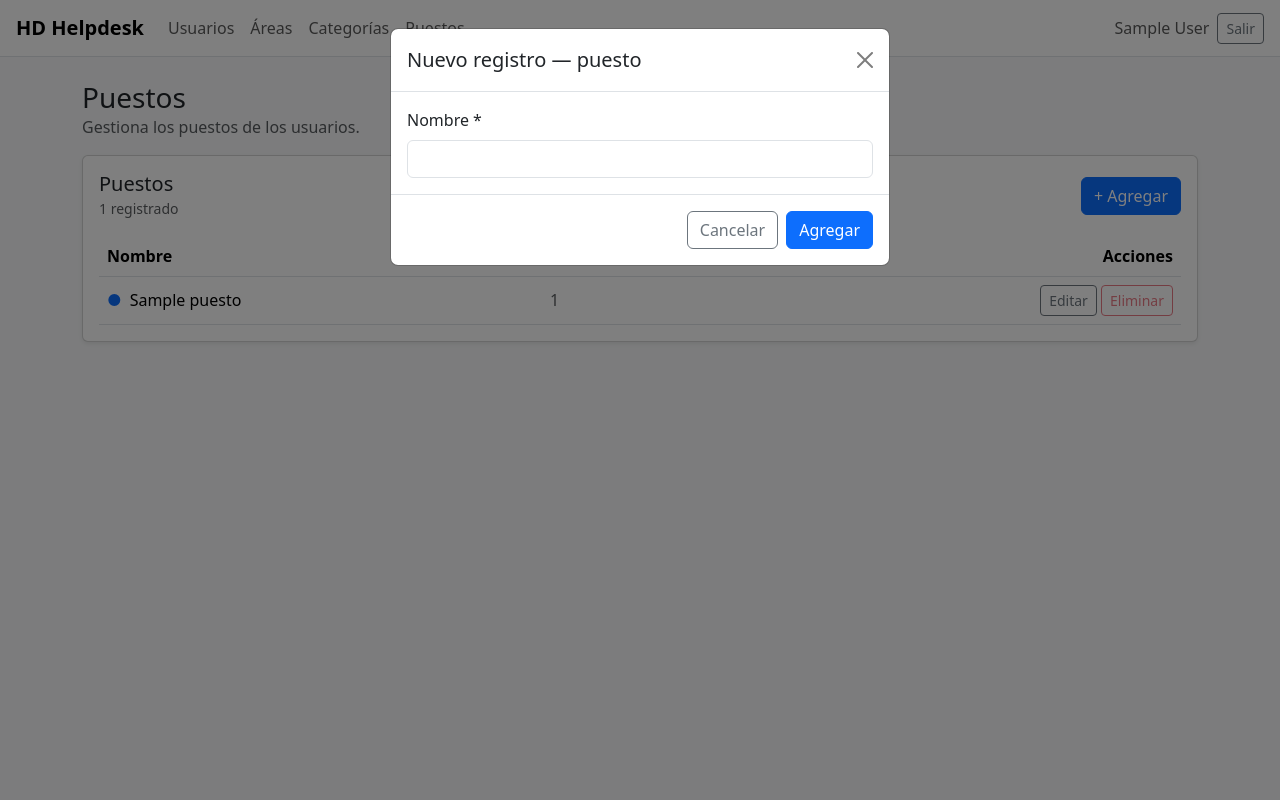
After one commit to JulioCesarSanchez6843/HelpdesATO, a Django app: page /catalogo/puestos/ in a window 1280 px wide, after a click on "+ Agregar". The commit adds this page. Run offline with Django 5.2, Linux system fonts and the light colour scheme; a user stored in the database is signed in; tables that the repository leaves empty hold one stand-in row (values such as "Sample post").

Commit message:
administración de áreas, categorías y puestos

```diff
--- a/apps/accounts/forms.py
+++ b/apps/accounts/forms.py
@@ -31,7 +31,7 @@ class _UsuarioBaseForm(BootstrapFormMixin, forms.ModelForm):
 
     def __init__(self, *args, **kwargs):
         super().__init__(*args, **kwargs)
-        self.fields["area"].required = False
+        self.fields["area"].required = True
         self.fields["puesto"].required = False
         self.fields["correo"].required = True
         self.fields["correo"].error_messages["required"] = "El correo es obligatorio."
--- a/apps/accounts/tests.py
+++ b/apps/accounts/tests.py
@@ -1,5 +1,3 @@
-from unittest import skip
-
 from django.db import IntegrityError, transaction
 from django.test import TestCase
 from django.urls import reverse
@@ -75,7 +73,6 @@ class GestionUsuariosTests(TestCase):
         self.assertEqual(r.status_code, 200)
         self.assertIn("correo", r.context["form"].errors)
 
-    @skip("área opcional temporalmente")
     def test_area_es_obligatoria(self):
         self.client.force_login(self.admin)
         r = self.client.post(reverse("nuevo_usuario"), {
--- /dev/null
+++ b/apps/catalog/templates/catalog/catalogo.html
@@ -0,0 +1,97 @@
+{% extends "base.html" %}
+{% block content %}
+<div class="mb-3">
+    <h3 class="mb-0">{{ titulo }}</h3>
+    <p class="text-muted mb-0">{{ descripcion }}</p>
+</div>
+
+<div class="card shadow-sm">
+    <div class="card-body">
+        <div class="d-flex justify-content-between align-items-center mb-3">
+            <div>
+                <h5 class="mb-0">{{ titulo }}</h5>
+                <small class="text-muted">{{ registros|length }} registrado{{ registros|length|pluralize }}</small>
+            </div>
+            <button type="button" class="btn btn-primary" data-bs-toggle="modal" data-bs-target="#modalNuevo">
+                + Agregar
+            </button>
+        </div>
+
+        <table class="table table-hover align-middle mb-0">
+            <thead>
+                <tr>
+                    <th>Nombre</th>
+                    <th>En uso</th>
+                    <th class="text-end">Acciones</th>
+                </tr>
+            </thead>
+            <tbody>
+                {% for registro in registros %}
+                <tr>
+                    <td><span class="text-primary me-2">&#9679;</span>{{ registro.nombre }}</td>
+                    <td class="text-muted">{{ registro.en_uso }}</td>
+                    <td class="text-end">
+                        <button type="button" class="btn btn-sm btn-outline-secondary"
+                                data-bs-toggle="modal" data-bs-target="#modalEditar{{ registro.pk }}">Editar</button>
+                        <form method="post" action="{% url url_eliminar registro.pk %}" class="d-inline"
+                              onsubmit="return confirm('¿Eliminar «{{ registro.nombre|escapejs }}»?');">
+                            {% csrf_token %}
+                            <button class="btn btn-sm btn-outline-danger"
+                                    {% if registro.en_uso %}disabled title="Está en uso, no se puede eliminar"{% endif %}>Eliminar</button>
+                        </form>
+                    </td>
+                </tr>
+                {% empty %}
+                <tr><td colspan="3" class="text-center text-muted">No hay registros.</td></tr>
+                {% endfor %}
+            </tbody>
+        </table>
+    </div>
+</div>
+
+<div class="modal fade" id="modalNuevo" tabindex="-1" aria-hidden="true">
+    <div class="modal-dialog">
+        <div class="modal-content">
+            <form method="post" action="{% url url_lista %}">
+                {% csrf_token %}
+                <div class="modal-header">
+                    <h5 class="modal-title">Nuevo registro — {{ singular }}</h5>
+                    <button type="button" class="btn-close" data-bs-dismiss="modal" aria-label="Cerrar"></button>
+                </div>
+                <div class="modal-body">
+                    <label class="form-label">Nombre *</label>
+                    <input type="text" class="form-control" name="nombre" maxlength="100" required>
+                </div>
+                <div class="modal-footer">
+                    <button type="button" class="btn btn-outline-secondary" data-bs-dismiss="modal">Cancelar</button>
+                    <button type="submit" class="btn btn-primary">Agregar</button>
+                </div>
+            </form>
+        </div>
+    </div>
+</div>
+
+{% for registro in registros %}
+<div class="modal fade" id="modalEditar{{ registro.pk }}" tabindex="-1" aria-hidden="true">
+    <div class="modal-dialog">
+        <div class="modal-content">
+            <form method="post" action="{% url url_editar registro.pk %}">
+                {% csrf_token %}
+                <div class="modal-header">
+                    <h5 class="modal-title">Editar {{ singular }}</h5>
+                    <button type="button" class="btn-close" data-bs-dismiss="modal" aria-label="Cerrar"></button>
+                </div>
+                <div class="modal-body">
+                    <label class="form-label">Nombre *</label>
+                    <input type="text" class="form-control" name="nombre" value="{{ registro.nombre }}" maxlength="100" required>
+                </div>
+                <div class="modal-footer">
+                    <button type="button" class="btn btn-outline-secondary" data-bs-dismiss="modal">Cancelar</button>
+                    <button type="submit" class="btn btn-primary">Guardar</button>
+                </div>
+            </form>
+        </div>
+    </div>
+</div>
+{% endfor %}
+{% endblock %}
--- /dev/null
+++ b/apps/catalog/urls.py
@@ -0,0 +1,11 @@
+from django.urls import path
+
+from . import views
+
+urlpatterns = []
+for clave in views.CATALOGOS:
+    urlpatterns += [
+        path(f"{clave}/", views.lista, {"clave": clave}, name=f"lista_{clave}"),
+        path(f"{clave}/<int:pk>/editar/", views.editar, {"clave": clave}, name=f"editar_{clave}"),
+        path(f"{clave}/<int:pk>/eliminar/", views.eliminar, {"clave": clave}, name=f"eliminar_{clave}"),
+    ]
--- /dev/null
+++ b/apps/catalog/views.py
@@ -0,0 +1,92 @@
+from django.contrib import messages
+from django.db.models import Count
+from django.shortcuts import get_object_or_404, redirect, render
+from django.views.decorators.http import require_POST
+
+from apps.accounts.decorators import admin_required
+from .forms import AreaForm, CategoriaForm, PuestoForm
+from .models import Area, Categoria, Puesto
+
+CATALOGOS = {
+    "areas": {
+        "modelo": Area, "form": AreaForm, "titulo": "Áreas", "singular": "área",
+        "descripcion": "Gestiona las áreas de la organización.",
+        "relaciones": ("usuarios",),
+    },
+    "categorias": {
+        "modelo": Categoria, "form": CategoriaForm, "titulo": "Categorías", "singular": "categoría",
+        "descripcion": "Gestiona las categorías de incidencias técnicas.",
+        "relaciones": (),
+    },
+    "puestos": {
+        "modelo": Puesto, "form": PuestoForm, "titulo": "Puestos", "singular": "puesto",
+        "descripcion": "Gestiona los puestos de los usuarios.",
+        "relaciones": ("usuarios",),
+    },
+}
+
+
+def _errores(form):
+    return " ".join(e for lista in form.errors.values() for e in lista)
+
+
+@admin_required
+def lista(request, clave):
+    cfg = CATALOGOS[clave]
+
+    if request.method == "POST":
+        form = cfg["form"](request.POST)
+        if form.is_valid():
+            registro = form.save()
+            messages.success(request, f"{cfg['singular'].capitalize()} «{registro.nombre}» creado.")
+        else:
+            messages.error(request, _errores(form))
+        return redirect(f"lista_{clave}")
+
+    consulta = cfg["modelo"].objects.all()
+    for rel in cfg["relaciones"]:
+        consulta = consulta.annotate(**{f"n_{rel}": Count(rel, distinct=True)})
+    registros = list(consulta)
+    for registro in registros:
+        registro.en_uso = sum(getattr(registro, f"n_{rel}") for rel in cfg["relaciones"])
+
+    return render(request, "catalog/catalogo.html", {
+        "registros": registros,
+        "titulo": cfg["titulo"],
+        "singular": cfg["singular"],
+        "descripcion": cfg["descripcion"],
+        "url_lista": f"lista_{clave}",
+        "url_editar": f"editar_{clave}",
+        "url_eliminar": f"eliminar_{clave}",
+    })
+
+
+@admin_required
+@require_POST
+def editar(request, clave, pk):
+    cfg = CATALOGOS[clave]
+    registro = get_object_or_404(cfg["modelo"], pk=pk)
+    form = cfg["form"](request.POST, instance=registro)
+    if form.is_valid():
+        form.save()
+        messages.success(request, f"{cfg['singular'].capitalize()} actualizado.")
+    else:
+        messages.error(request, _errores(form))
+    return redirect(f"lista_{clave}")
+
+
+@admin_required
+@require_POST
+def eliminar(request, clave, pk):
+    cfg = CATALOGOS[clave]
+    registro = get_object_or_404(cfg["modelo"], pk=pk)
+    en_uso = sum(getattr(registro, rel).count() for rel in cfg["relaciones"])
+    if en_uso:
+        messages.error(
+            request,
+            f"No se puede eliminar «{registro.nombre}»: está en uso por {en_uso} registro(s).",
+        )
+    else:
+        registro.delete()
+        messages.success(request, f"{cfg['singular'].capitalize()} «{registro.nombre}» eliminado.")
+    return redirect(f"lista_{clave}")
--- a/config/urls.py
+++ b/config/urls.py
@@ -6,6 +6,7 @@ from django.conf.urls.static import static
 urlpatterns = [
     path("admin/", admin.site.urls),
     path("", include("apps.accounts.urls")),
+    path("catalogo/", include("apps.catalog.urls")),
 ]
 if settings.DEBUG:
     urlpatterns += static(settings.MEDIA_URL, document_root=settings.MEDIA_ROOT)
--- a/templates/base.html
+++ b/templates/base.html
@@ -13,6 +13,9 @@
         <div class="navbar-nav me-auto">
             {% if user.es_admin %}
                 <a class="nav-link" href="{% url 'lista_usuarios' %}">Usuarios</a>
+                <a class="nav-link" href="{% url 'lista_areas' %}">Áreas</a>
+                <a class="nav-link" href="{% url 'lista_categorias' %}">Categorías</a>
+                <a class="nav-link" href="{% url 'lista_puestos' %}">Puestos</a>
             {% endif %}
         </div>
         <div class="navbar-nav align-items-center">
```
Also changed, not shown: apps/catalog/forms.py (added, +34 -0 lines), apps/catalog/tests.py (added, +59 -0 lines).
